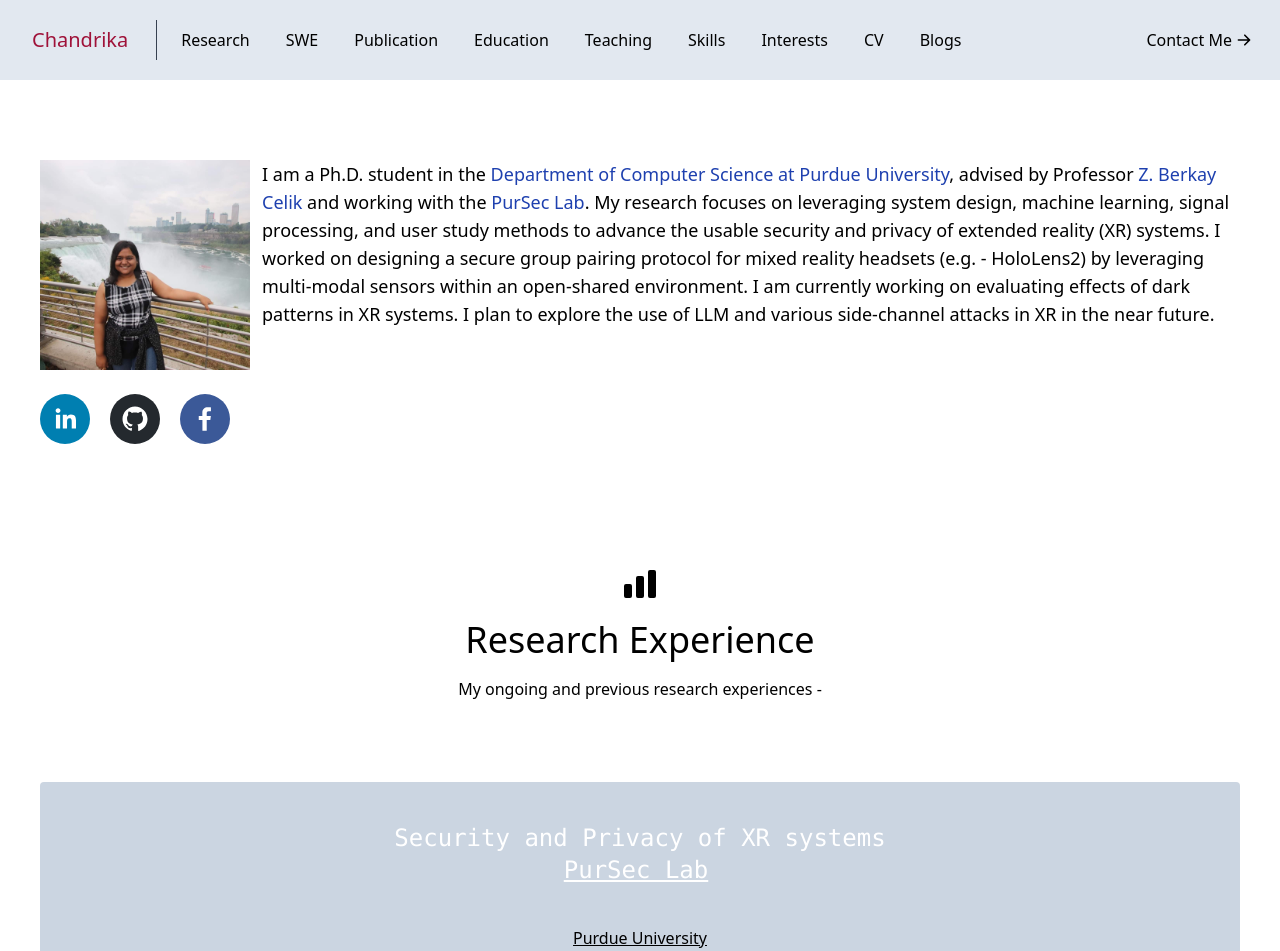
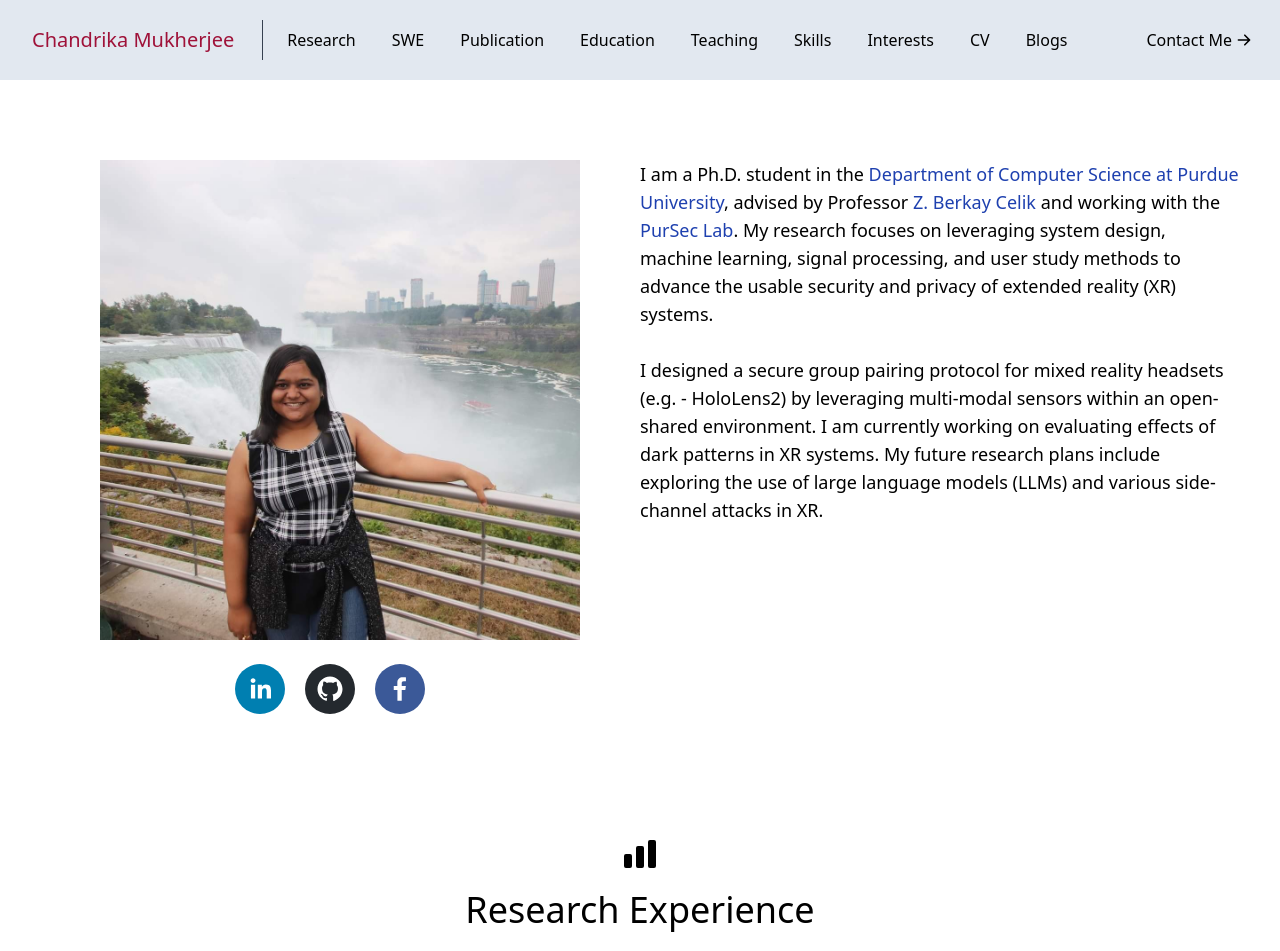
Before and after one commit to chandms/chandms.portfolio, a React (Create React App) app: page / in a window 1280 px wide. Shown: the top 951 px of the page. Built offline with nearby package versions, Linux system fonts and the light colour scheme.

Commit message:
updated portfolio

```diff
--- a/src/components/About.js
+++ b/src/components/About.js
@@ -5,20 +5,31 @@
 export default function About() {
   return (
     <section id="about">
-      <div className=" mx-auto flex px-10 py-20 w-fit">
-      <div className="mr-3 flex flex-col" >
+      <div className=" grid grid-cols-2 gap-0 px-10 py-20 justify-items-center ">
+      <div className="flex flex-col w-4/5 h-3/4 " >
       <img src="./pictures/pr2.jpeg" alt="profile"></img>
       <br></br>
           <div className="flex justify-center">
-            <SocialIcon target="_blank" url="https://www.linkedin.com/in/cmukherj/"  className="inline-flex text-white border-0 py-2 px-6 focus:outline-none hover:bg-indigo-900 rounded text-lg mr-5"  />
-            <SocialIcon target="_blank" url="https://github.com/chandms" className="inline-flex text-white border-0 py-2 px-6 focus:outline-none hover:bg-gray-700 rounded text-lg mr-5"/>
-            <SocialIcon target="_blank" url="https://www.facebook.com/cooleo.co.in" className="inline-flex text-white border-0 py-2 px-6 focus:outline-none hover:bg-blue-900 rounded text-lg mr-5"/>
+            <SocialIcon target="_blank" url="https://www.linkedin.com/in/cmukherj/"  className="inline-flex text-white border-0 py-2 px-6 focus:outline-none hover:bg-indigo-200 rounded text-lg mr-5"  />
+            <SocialIcon target="_blank" url="https://github.com/chandms" className="inline-flex text-white border-0 py-2 px-6 focus:outline-none hover:bg-gray-200 rounded text-lg mr-5"/>
+            <SocialIcon target="_blank" url="https://www.facebook.com/cooleo.co.in" className="inline-flex text-white border-0 py-2 px-6 focus:outline-none hover:bg-blue-200 rounded text-lg mr-5"/>
           </div>
       </div>
-        <div className="flex flex-col items-center">
-          <p className="title-font text-lg">
-            I am a Ph.D. student in the <a target="_blank" rel="noreferrer" href="https://www.cs.purdue.edu/" className="text-blue-800">Department of Computer Science at Purdue University</a>, advised by Professor <a a target="_blank" rel="noreferrer" className="text-blue-800" href="https://beerkay.github.io/">Z. Berkay Celik</a> and working with the <a target="_blank" rel="noreferrer" className="text-blue-800" href="https://pursec.cs.purdue.edu/">PurSec Lab</a>. My research focuses on leveraging system design, machine learning, signal processing, and user study methods to advance the usable security and privacy of extended reality (XR) systems.
-            I worked on designing a secure group pairing protocol for mixed reality headsets (e.g. - HoloLens2) by leveraging multi-modal sensors within an open-shared environment. I am currently working on evaluating effects of dark patterns in XR systems. I plan to explore the use of LLM and various side-channel attacks in XR in the near future.
+        <div className="justify-center">
+          <p className="title-font text-lg ">
+            I am a Ph.D. student in the <a target="_blank" rel="noreferrer" href="https://www.cs.purdue.edu/" className="text-blue-800">
+            Department of Computer Science at Purdue University</a>,
+            advised by Professor <a a target="_blank" rel="noreferrer" className="text-blue-800" href="https://beerkay.github.io/">
+            Z. Berkay Celik</a> and working with the <a target="_blank" rel="noreferrer" className="text-blue-800"
+            href="https://pursec.cs.purdue.edu/">PurSec Lab</a>. My research focuses on leveraging system design,
+            machine learning, signal processing, and user study methods to advance the usable security and privacy of extended reality (XR) systems.
+            <br></br>
+            <br></br>
+            I designed a secure group pairing protocol for mixed
+            reality headsets (e.g. - HoloLens2) by leveraging multi-modal sensors
+            within an open-shared environment. I am currently working on evaluating effects of dark
+            patterns in XR systems. My future research plans include exploring the use of
+            large language models (LLMs) and various side-channel attacks in XR.
           </p>
         </div>
 
--- a/src/components/Navbar.js
+++ b/src/components/Navbar.js
@@ -8,7 +8,7 @@
       <div className=" container place-content-evenly mx-auto flex flex-wrap p-5 md:flex-row items-center">
         <div className="title-font font-medium text-rose-800 mb-4 md:mb-0">
           <a href="#about" className=" text-xl border-0 py-1 px-3 hover:bg-blue-400 rounded text-base mt-4 md:mt-0">
-            Chandrika
+            Chandrika Mukherjee
           </a>
         </div>
         <nav className="md:mr-auto md:ml-4 md:py-1 md:pl-4 md:border-l md:border-gray-700	flex flex-wrap items-center text-base justify-center">
--- a/src/components/Publication.js
+++ b/src/components/Publication.js
@@ -16,7 +16,7 @@
             publications.map((publication) => {
                 return (
                 <div className="">
-                    <a target="_blank" rel="noreferrer" href={publication.link} className=" underline font-bold hover:bg-indigo-300 rounded text-gray-500">{publication.title}</a>
+                    <a target="_blank" rel="noreferrer" href={publication.link} className=" underline font-bold hover:bg-blue-200 rounded text-gray-500">{publication.title}</a>
                     <br></br>
                     <h1 className="">{publication.authors}</h1>
                 </div>
--- a/src/components/ResearchExp.js
+++ b/src/components/ResearchExp.js
@@ -9,13 +9,13 @@
     <div className="flex flex-col flex-wrap break-all">
     <div className="px-5 py-10 mx-auto text-center lg:px-40">
       <div>
-      <h1 className="text-white font-mono text-2xl">{props.title}</h1>
-      <a href={props.project_doc} target="_blank" rel="noreferrer" className="mr-2 text-white font-mono text-2xl hover:bg-yellow-900 underline">{props.project_name}</a>
+      <h1 className="text-white title-font text-2xl">{props.title}</h1>
+      <a href={props.project_doc} target="_blank" rel="noreferrer" className="mr-2 text-white title-font text-2xl hover:bg-blue-200 underline">{props.project_name}</a>
       </div>
     </div>
-    <a href={props.location1_url} target="_blank" rel="noreferrer" className="text-center mx-auto underline text-black hover:bg-indigo-400">{props.location1}</a>
+    <a href={props.location1_url} target="_blank" rel="noreferrer" className="text-center mx-auto underline text-black hover:bg-blue-200">{props.location1}</a>
     <br></br>
-    <a href={props.location2_url} target="_blank" rel="noreferrer" className="text-center mx-auto underline text-black hover:bg-indigo-400">{props.location2}</a>
+    <a href={props.location2_url} target="_blank" rel="noreferrer" className="text-center mx-auto underline text-black hover:bg-blue-200">{props.location2}</a>
 
     <p className="text-slate">{props.date}</p>
     <br></br>
@@ -30,7 +30,7 @@
 
 export default function ResearchProjects() {
   return (
-    <section id="research" className=" body-font">
+    <section id="research" className=" title-font">
     <div className="px-5 py-10 mx-auto text-center lg:px-10">
     <div className="flex flex-col w-full mb-20 flex-wrap break-all overflow-hidden">
       <ChartBarIcon className="mx-auto inline-block w-10 mb-4" />
--- a/src/components/Skills.js
+++ b/src/components/Skills.js
@@ -15,9 +15,9 @@
         <div className="flex flex-wrap lg:w-4/5 sm:mx-auto sm:mb-2 -mx-2">
           {skills.map((skill) => (
             <div key={skill} className="p-2 sm:w-1/2 w-full">
-              <div className="bg-gray-800 rounded flex p-4 h-full items-center">
+              <div className="bg-gray-100 rounded flex p-4 h-full items-center">
                 <BadgeCheckIcon className="text-green-400 w-6 h-6 flex-shrink-0 mr-4" />
-                <span className="title-font font-medium text-white ">
+                <span className="title-font font-medium ">
                   {skill}
                 </span>
               </div>
```
